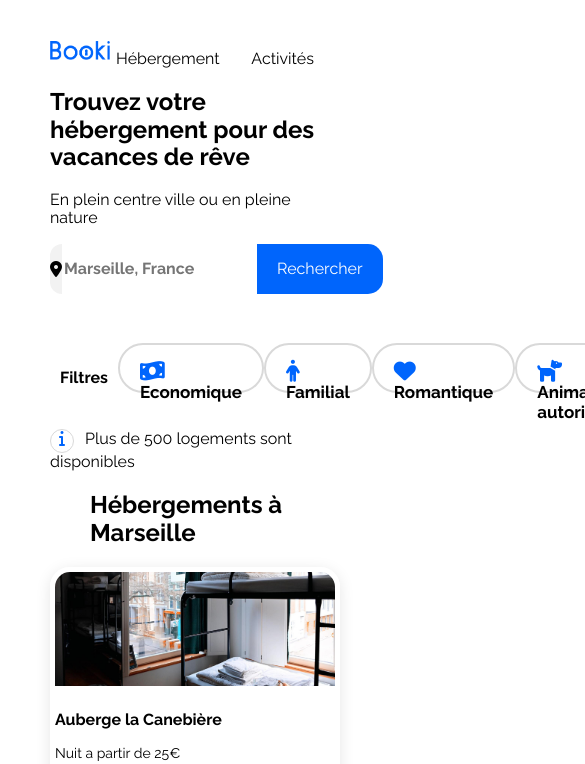
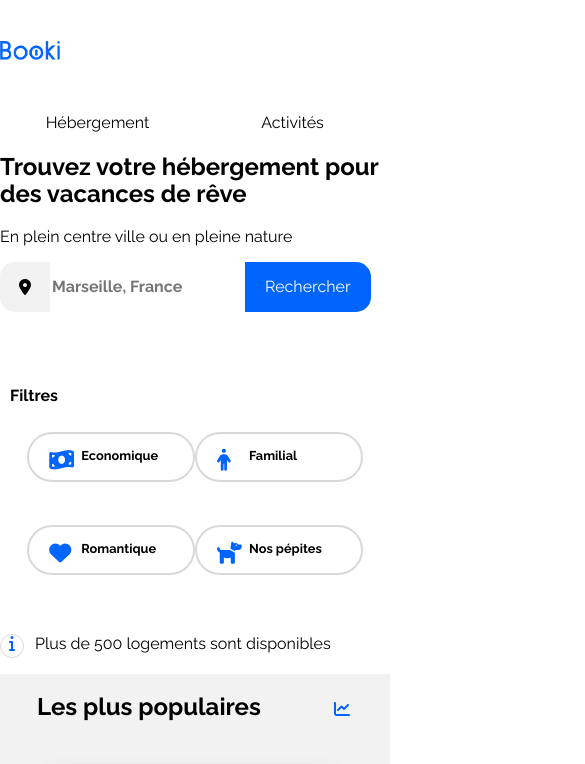
Before and after one commit to B-rimel/Projet-2-Booki, a plain HTML site: page index.html in a window 390 px wide. Shown: the top 764 px of the page, 585 px wide, since content can reach past the window. Drawn offline with nearby package versions, Linux system fonts and the light colour scheme.

Commit message:
Boutons filtres en flex-wrap

```diff
--- a/CSS/style.css
+++ b/CSS/style.css
@@ -142,9 +142,15 @@ form button {
     font-weight: 700;
 }
 
+.container-bouton-filtre {
+    display: flex;
+    justify-content: flex-start;
+}
 .bouton-filtre {
+    display: flex;
     color: black;
     height: 50px;
+    width: 100%;
     padding-left: 20px;
     padding-right: 20px;
     padding-top: 15px;
@@ -153,6 +159,7 @@ form button {
     border-radius: 40px;
     font-size: 17px;
     font-weight: 700;
+    margin-right: 56px;
 }
 
 
@@ -182,9 +189,9 @@ main p {
     font-size: 14px;
 }
 
-/* main {
+main {
     display: flex;
-} */
+}
 
 .hebergement {
     background-color: #F2F2F2;
@@ -363,6 +370,10 @@ li {
         flex-wrap: wrap;
     }
 
+    .bouton-filtre {
+        font-size: 80%;
+    }
+
     .container-carte-populaire {
         display: flex;
         justify-content: space-evenly;
@@ -392,8 +403,52 @@ li {
 
 
 @media screen and (max-width: 798px) {
+
+    .tag-div {
+        flex-wrap: wrap;
+    }
+
+    nav {
+        justify-content: center;
+    }
+
+    .logo-booki {
+        width: 100%;
+    }
+
+    .logo-booki img {
+        align-content: center;
+    }
+
+    .menu {
+        width: 100%;
+    }
+
+    .link {
+        width: 50%;
+    }
+    .filtres {
+        flex-wrap: wrap;
+    }
+
+    .texte-filtre {
+        width: 100%;
+    }
+
+    .container-bouton-filtre {
+        display: flex;
+        flex-wrap: wrap;
+        justify-content: space-around;
+        justify-content: center;
+    }
+
+    .bouton-filtre {
+        width: 43%;
+        margin-bottom: 43px;
+        margin-right: 0px;
+    }
     body {
-        margin: none;
+        margin: 0px;
     }
 
     .grille-marseille {
@@ -403,6 +458,7 @@ li {
     }
     .hebergement {
         background-color: white;
+        order: 1;
     }
 
     .populaire {
--- a/index.html
+++ b/index.html
@@ -16,7 +16,9 @@
 <body>
     <header>
         <div class="tag-div">
-        <img src="images/Booki.png" alt="Logo Booki">
+        <div class="logo-booki">
+            <img src="images/Booki.png" alt="Logo Booki">
+        </div>
             <nav class="menu">
                 <a class="link" href="#hebergement">Hébergement</a>
                 <a class="link" href="#activite-marseille">Activités</a>
@@ -37,10 +39,12 @@
 
         <div class="filtres">
             <span class="texte-filtre"><p>Filtres</p></span>
+            <div class="container-bouton-filtre">
             <span class="bouton-filtre"><i class="fa-solid fa-money-bill-wave filtre-icone icone-recherche"></i>Economique</span>
             <span class="bouton-filtre"><i class="fa-solid fa-person filtre-icone icone-recherche"></i>Familial</span>
             <span class="bouton-filtre"><i class="fa-solid fa-heart filtre-icone icone-recherche"></i>Romantique</span>
-            <span class="bouton-filtre"><i class="fa-solid fa-dog filtre-icone icone-recherche"></i>Animaux autorisés</span>
+            <span class="bouton-filtre"><i class="fa-solid fa-dog filtre-icone icone-recherche"></i>Nos pépites</span>
+        </div>
         </div>
         <div>
            <p><i class="fa-solid fa-info"></i>Plus de 500 logements sont disponibles</p>
```
